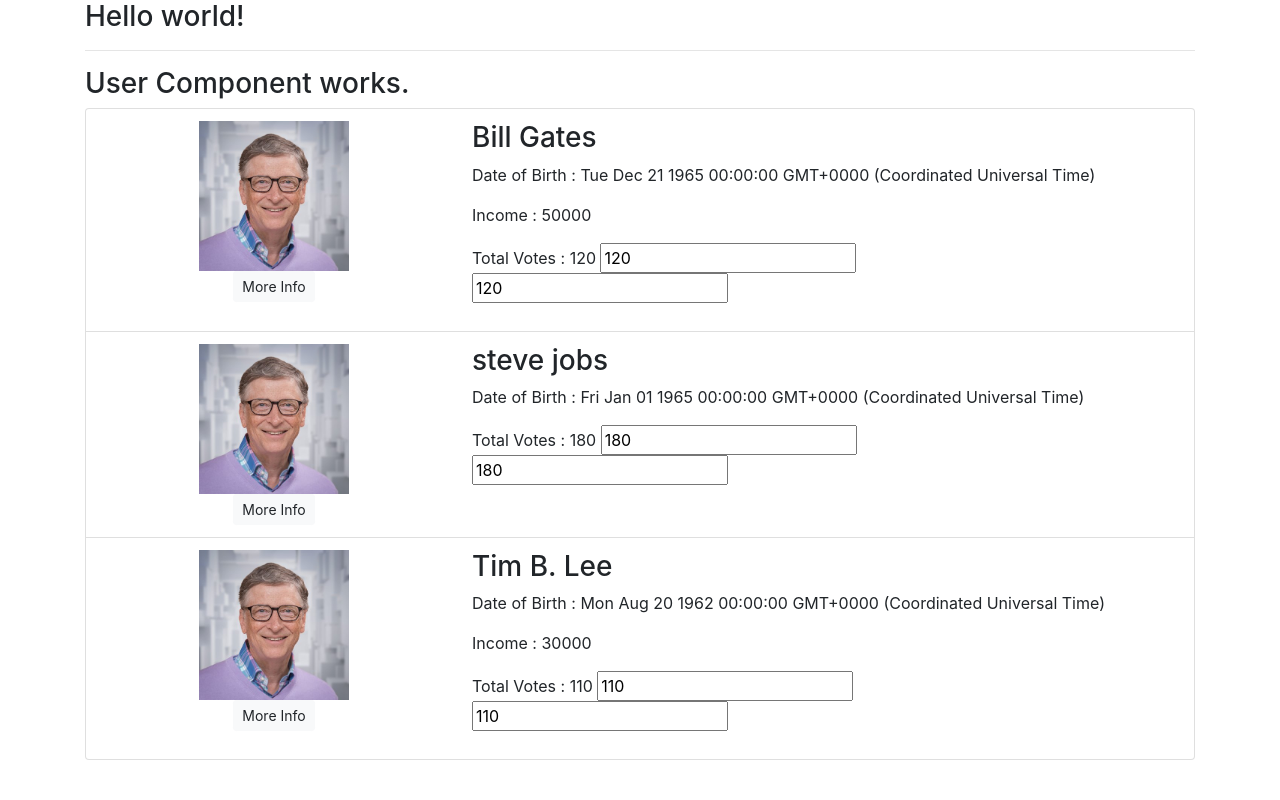
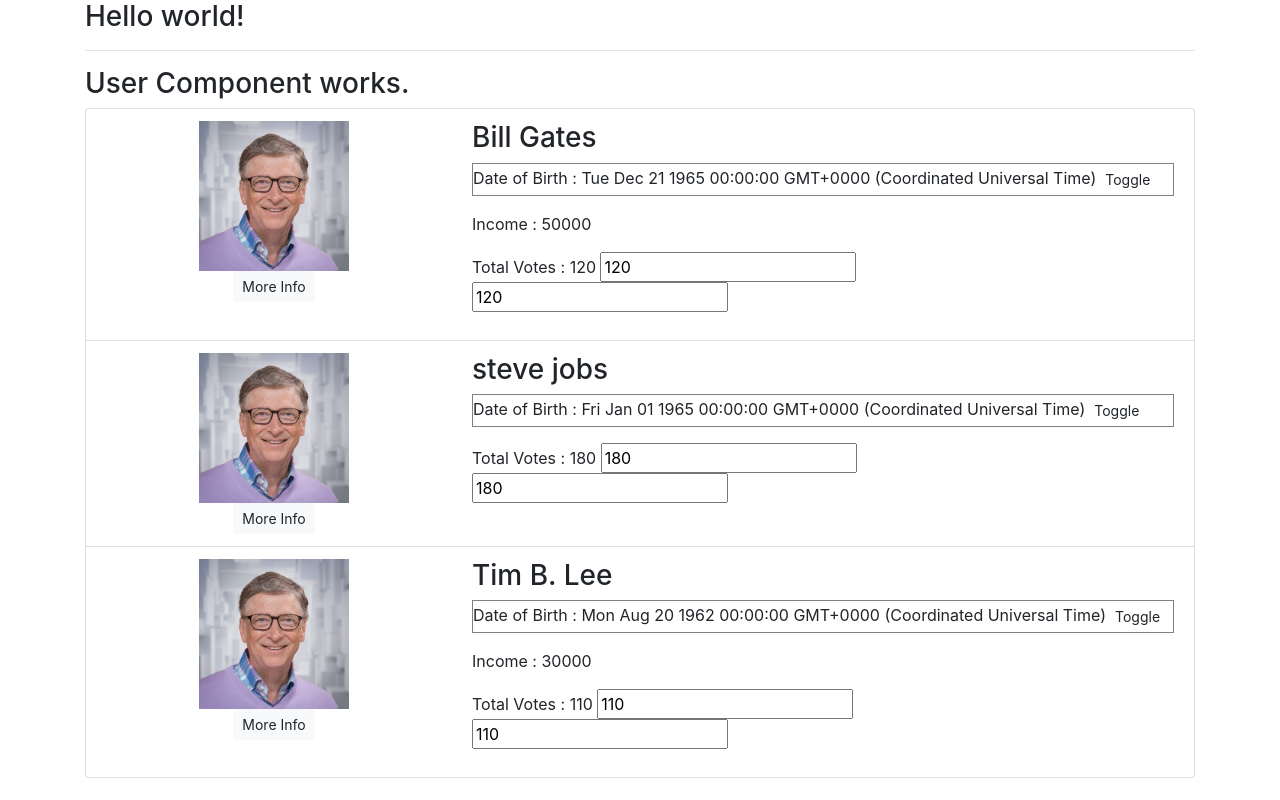
Before and after one commit to synergy2411/incedo-b1, an Angular app in the folder ng-demo/users-app/: page / in a window 1280 px wide. Built offline with nearby package versions, Linux system fonts and the light colour scheme.

Commit message:
attribute directive added

```diff
--- a/ng-demo/users-app/src/app/users/user-info/user-info.component.css
+++ b/ng-demo/users-app/src/app/users/user-info/user-info.component.css
@@ -0,0 +1,7 @@
+.my-border{
+    border : 1px grey solid;
+}
+
+.my-feature{
+    font-size: 1.2em;
+}
--- a/ng-demo/users-app/src/app/users/user-info/user-info.component.html
+++ b/ng-demo/users-app/src/app/users/user-info/user-info.component.html
@@ -1,5 +1,10 @@
 <h3>{{ user.firstName }} {{ user.lastName}}</h3>
-<p> Date of Birth : <span [innerText]="user.dob"></span> </p>
+
+<p [ngClass]="myDynamicClasses">
+    Date of Birth : <span [innerText]="user.dob"></span>
+    <button class="btn btn-sm" (click)="onToggle()">Toggle</button>
+</p>
+
 <p *ngIf="user.isWorking"> Income : {{ user.income }} </p>
 <p>Total Votes : {{ user.votes }}
     <input type="number" [value]="user.votes" (change)="user.votes = $event.target.value" />
--- a/ng-demo/users-app/src/app/users/user-info/user-info.component.ts
+++ b/ng-demo/users-app/src/app/users/user-info/user-info.component.ts
@@ -10,4 +10,12 @@
 
 @Input() user : User;
 
+myDynamicClasses = {'my-border' : true, 'my-feature' : false}
+
+onToggle(){
+  this.myDynamicClasses['my-border'] = !this.myDynamicClasses['my-border'];
+  this.myDynamicClasses['my-feature'] = !this.myDynamicClasses['my-feature'];
 }
+
+
+}
--- a/ng-demo/users-app/src/app/users/user.component.html
+++ b/ng-demo/users-app/src/app/users/user.component.html
@@ -2,7 +2,6 @@
 
 <ul class="list-group">
     <li class="list-group-item" *ngFor="let user of users">
-        <!-- <img [src]="user.image" alt=""> -->
         <div class="row">
             <div class="col-sm-4 col-md-4">
                 <app-user-img [user]="user"
@@ -12,7 +11,5 @@
                 <app-user-info [user]="user"></app-user-info>
             </div>
         </div>
-
-
     </li>
 </ul>
```
